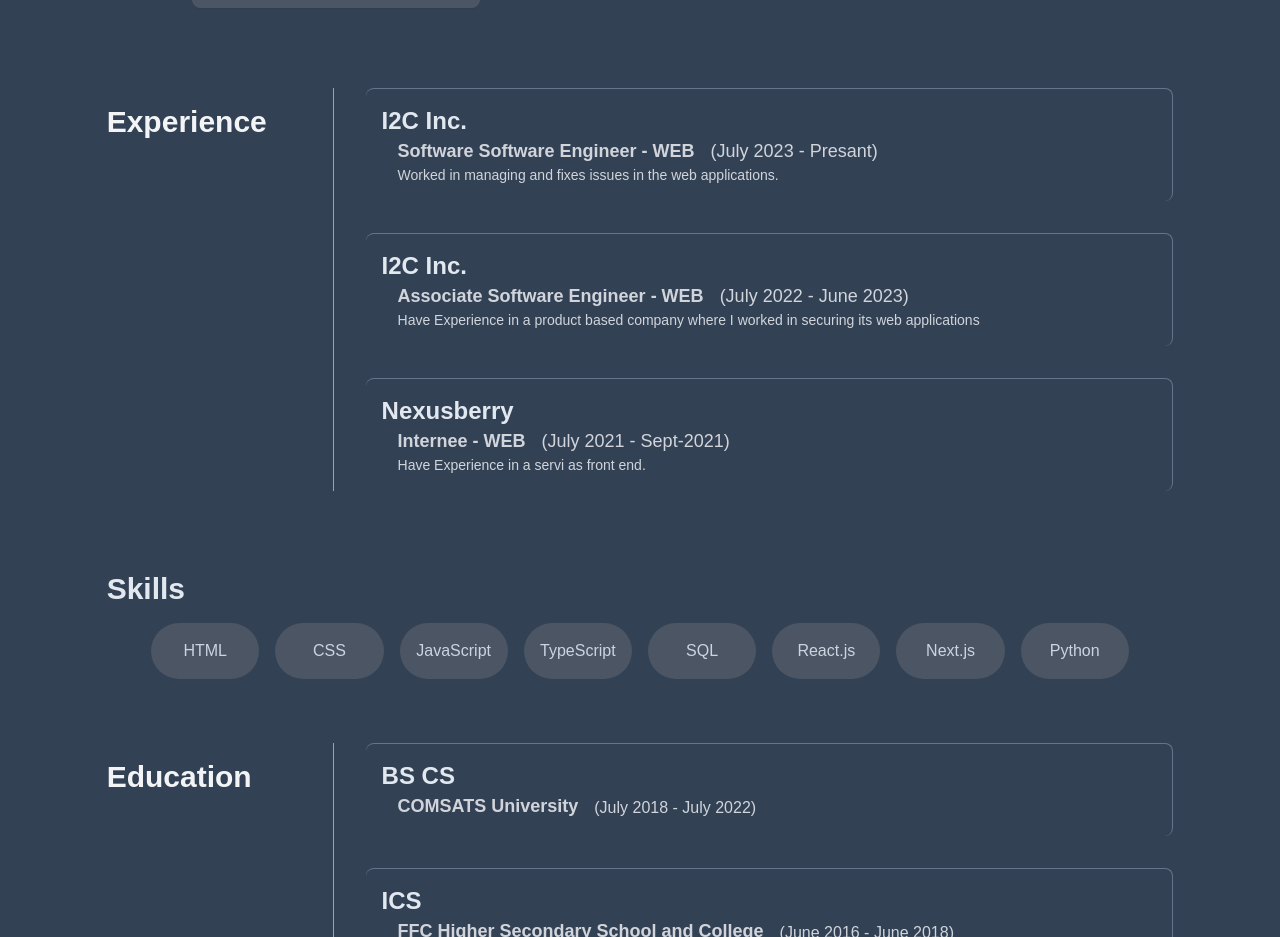
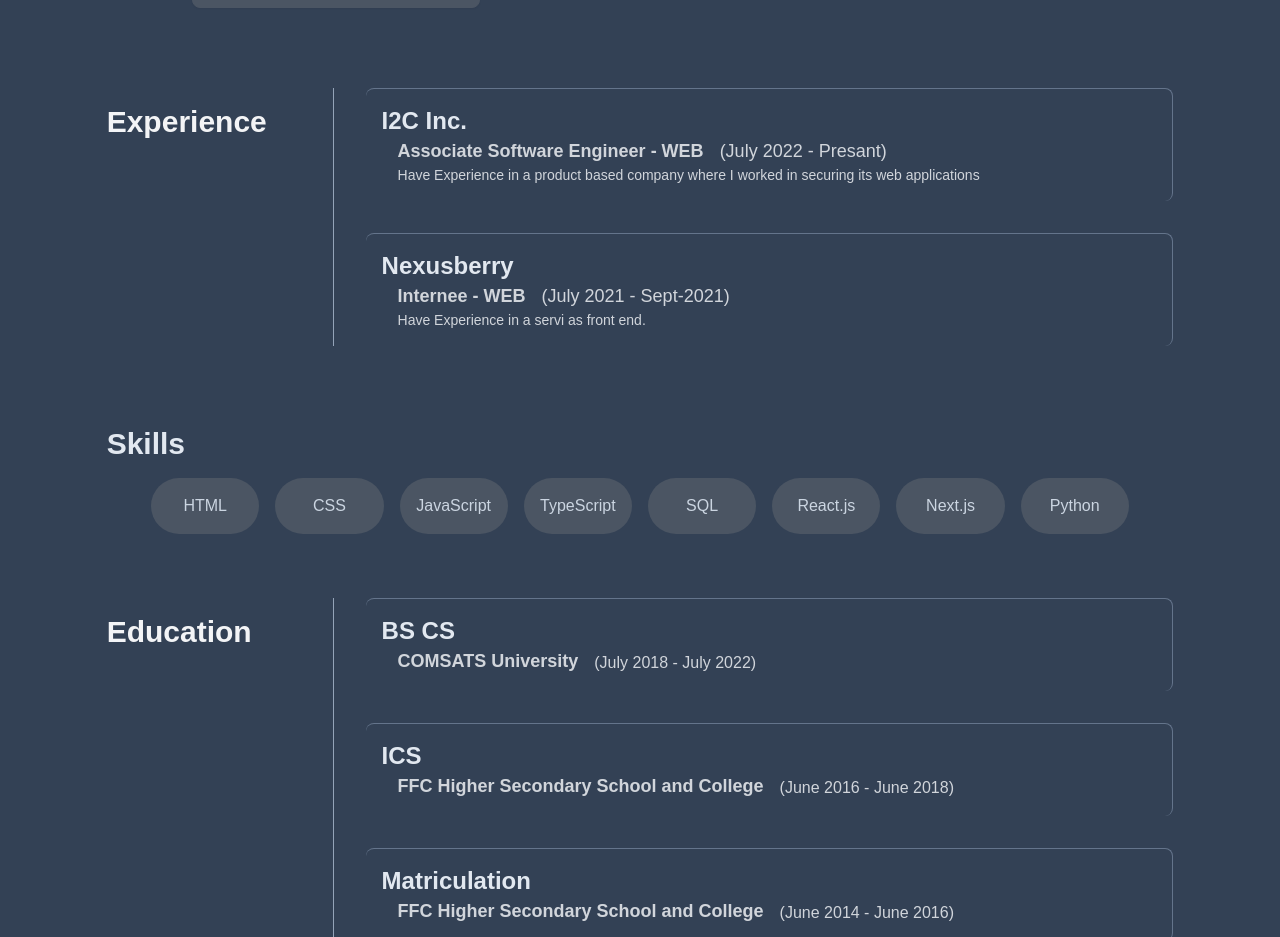
Before and after one commit to sarkaaar/port_folio, a React (Vite) app: page / in a window 1280 px wide. Shown: the part 1716-2653 px from the top of the page. Built offline with nearby package versions, Linux system fonts and the light colour scheme.

Commit message:
resume updated

```diff
--- a/src/components/Experience.jsx
+++ b/src/components/Experience.jsx
@@ -1,15 +1,15 @@
 export default function Experience() {
   const experience = [
-    {
-      comp: "I2C Inc.",
-      desg: "Software Software Engineer - WEB",
-      time: "(July 2023 - Presant)",
-      disc: "Worked in managing and fixes issues in the web applications.",
-    },
+    // {
+    //   comp: "I2C Inc.",
+    //   desg: "Software Software Engineer - WEB",
+    //   time: "(July 2023 - Presant)",
+    //   disc: "Worked in managing and fixes issues in the web applications.",
+    // },
     {
       comp: "I2C Inc.",
       desg: "Associate Software Engineer - WEB",
-      time: "(July 2022 - June 2023)",
+      time: "(July 2022 - Presant)",
       disc: "Have Experience in a product based company where I worked in securing its web applications",
     },
     {
```
Also changed, not shown: 1 other file (tests, documents, lock files or other folders).
